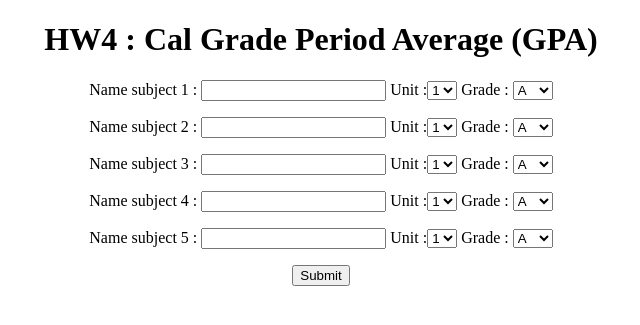
After one commit to Nutticha/WabProPHP, a PHP site: page /HW04.php in a window 1280 px wide. The commit adds this page. Shown: the top 325 px of the page, without its empty margins (319-959 px from the left). Run offline with PHP 8.4, Linux system fonts and the light colour scheme.

Commit message:
ีcreate

```diff
--- /dev/null
+++ b/HW04.php
@@ -0,0 +1,119 @@
+<!DOCTYPE HTML>
+<html>
+    <head>
+        <style>
+            h1 {
+                font-size: 20 px;
+
+            }
+
+        </style>
+
+    </head>
+<body>
+    <center>
+        <h1> HW4 : Cal Grade Period Average (GPA) </h1>
+
+        <form action="HW4.php" method="post">
+        <p>
+            Name subject 1 : <input type="text" name="name1">
+            Unit :<select name="num1" id="" onchange="">
+            <option value="1" >1</option>
+              <option value="2" >2</option>
+              <option value="3" >3</option>
+            </select>
+            <!-- เนื่องจากต้องใช้คะแนนเกรด ดังนั้นเราจึงไม่สามารถให้ value = g1 ได้ นะค่ะ
+                ต้องใช้เป็นคะแนนเกรดเท่านั้นคะ
+          -->
+            Grade : <select name="grade" id="" onchange="">
+                <option value="4.0" >A</option>
+                <option value="3.5" >B+</option>
+                <option value="3.0" >B</option>
+                <option value="2.5" >C+</option>
+                <option value="2.0" >C</option>
+                <option value="1.5" >D+</option>
+                <option value="1.0" >D</option>
+                <option value="0.0" >F</option>
+              </select><br>
+        </p>
+        <p>
+            Name subject 2 : <input type="text" name="name2">
+            Unit :<select name="num2" id="" onchange="">
+            <option value="1" >1</option>
+              <option value="2" >2</option>
+              <option value="3" >3</option>
+            </select>
+            Grade : <select name="grade1" id="" onchange="">
+            <option value="4.0" >A</option>
+                <option value="3.5" >B+</option>
+                <option value="3.0" >B</option>
+                <option value="2.5" >C+</option>
+                <option value="2.0" >C</option>
+                <option value="1.5" >D+</option>
+                <option value="1.0" >D</option>
+                <option value="0.0" >F</option>
+              </select><br>
+
+        <p>
+            Name subject 3 : <input type="text" name="name3">
+            Unit :<select name="num3" id="" onchange="">
+            <option value="1" >1</option>
+              <option value="2" >2</option>
+              <option value="3" >3</option>
+            </select>
+            Grade : <select name="grade2" id="" onchange="">
+            <option value="4.0" >A</option>
+                <option value="3.5" >B+</option>
+                <option value="3.0" >B</option>
+                <option value="2.5" >C+</option>
+                <option value="2.0" >C</option>
+                <option value="1.5" >D+</option>
+                <option value="1.0" >D</option>
+                <option value="0.0" >F</option>
+              </select><br>
+        </p>
+        <p>
+            Name subject 4 : <input type="text" name="name4">
+            Unit :<select name="num4" id="" onchange="">
+            <option value="1" >1</option>
+              <option value="2" >2</option>
+              <option value="3" >3</option>
+            </select>
+            Grade : <select name="grade3" id="" onchange="">
+            <option value="4.0" >A</option>
+                <option value="3.5" >B+</option>
+                <option value="3.0" >B</option>
+                <option value="2.5" >C+</option>
+                <option value="2.0" >C</option>
+                <option value="1.5" >D+</option>
+                <option value="1.0" >D</option>
+                <option value="0.0" >F</option>
+              </select><br>
+        </p>
+        <p>
+            Name subject 5 : <input type="text" name="name5">
+            Unit :<select name="num5" id="" onchange="">
+              <option value="1" >1</option>
+              <option value="2" >2</option>
+              <option value="3" >3</option>
+            </select>
+            Grade : <select name="grade4" id="" onchange="">
+            <option value="4.0" >A</option>
+                <option value="3.5" >B+</option>
+                <option value="3.0" >B</option>
+                <option value="2.5" >C+</option>
+                <option value="2.0" >C</option>
+                <option value="1.5" >D+</option>
+                <option value="1.0" >D</option>
+                <option value="0.0" >F</option>
+              </select><br>
+
+
+        </p>
+            <input type="submit">
+        </form>
+    </center>
+
+
+</body>
+</html>
--- a/HW2.html
+++ b/HW2.html
@@ -32,7 +32,7 @@
 
             </p>
             <p>
-                Operator : <input type="radio" name="operator" value="+"> +
+                Operator : <input type="radio" name="operator1" value="+"> +
                 <input type="radio" name="operator1" value="-"> -
                 <input type="radio" name="operator1" value="*"> *
                 <input type="radio" name="operator1" value="/"> /
```
Also changed, not shown: HW1.html (+49 -0 lines), HW1.php (+69 -0 lines), HW2.php (+74 -14 lines), HW3.php (+40 -0 lines), HW4.php (+43 -0 lines), Lab5HW3.php (added, +36 -0 lines).
